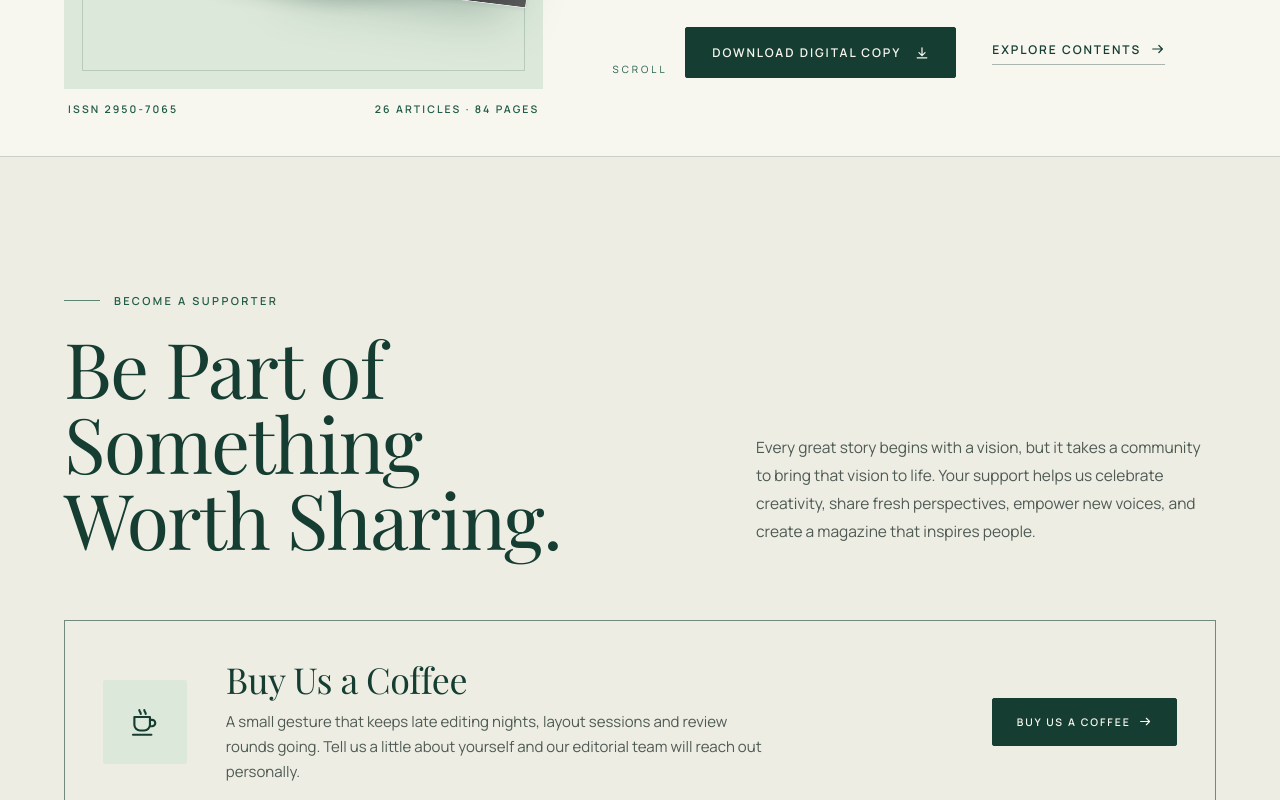
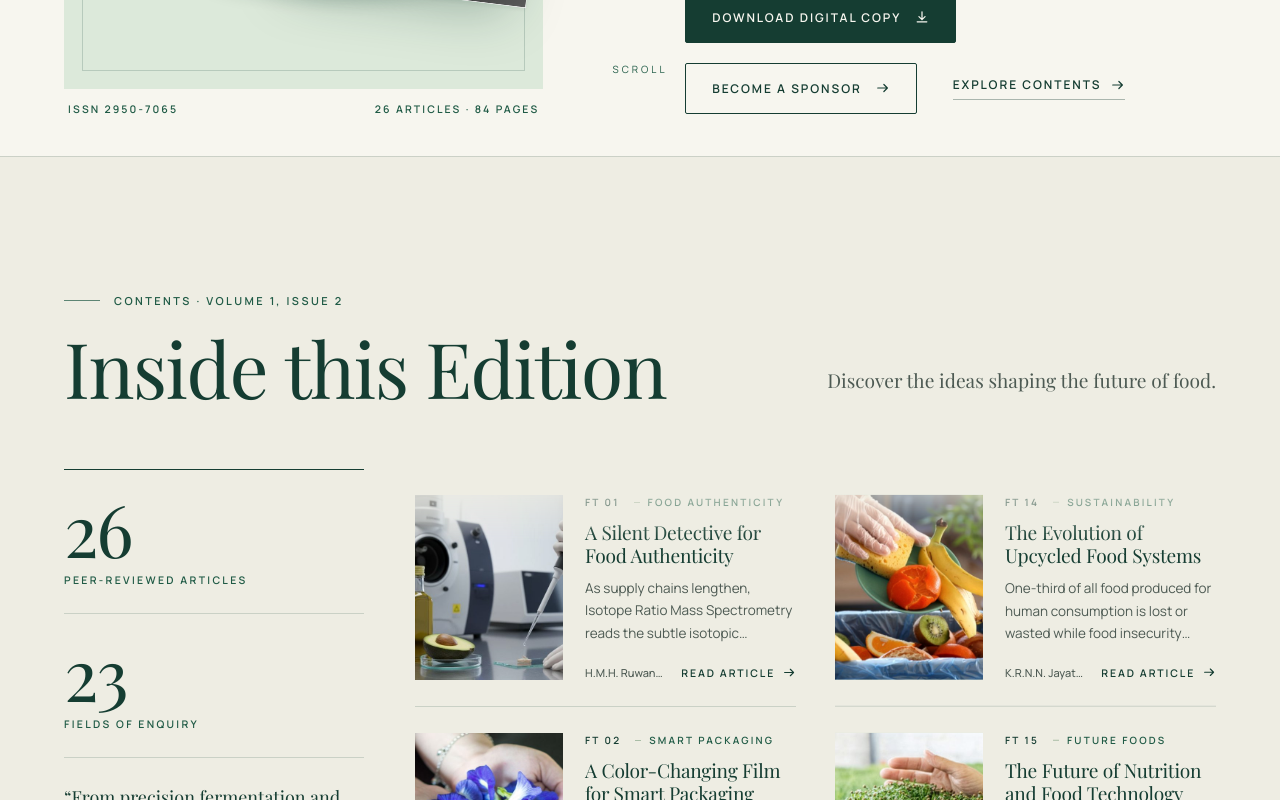
Before and after one commit to Bhanuka10/foodtech-insight, a React (Vite) app in the folder foodtech-insight/: page / in a window 1280 px wide. Shown: the part 680-1480 px from the top of the page. Built offline with nearby package versions, Linux system fonts and the light colour scheme; a web font is replaced by a local one.

Commit message:
sponser adjustment

```diff
--- a/foodtech-insight/src/Componnents/Hero/Hero.jsx
+++ b/foodtech-insight/src/Componnents/Hero/Hero.jsx
@@ -80,6 +80,9 @@ function Hero() {
             <a className="btn" href={magazine.pdf} download>
               Download Digital Copy <ArrowDown />
             </a>
+            <a className="btn btn--ghost" href="#support">
+              Become a Sponsor <ArrowRight />
+            </a>
             <a className="link-arrow" href="#contents">
               Explore Contents <ArrowRight />
             </a>
--- a/foodtech-insight/src/Componnents/Home/Home.jsx
+++ b/foodtech-insight/src/Componnents/Home/Home.jsx
@@ -19,10 +19,10 @@ function Home() {
         <Navbar />
         <main>
           <Hero />
-          <Support />
           <Contents />
           <About />
           <Team />
+          <Support />
         </main>
         <Footer />
       </div>
--- a/foodtech-insight/src/Componnents/Navbar/Navbar.jsx
+++ b/foodtech-insight/src/Componnents/Navbar/Navbar.jsx
@@ -4,10 +4,10 @@ import './Navbar.css'
 
 const links = [
   { label: 'Home', href: '#home' },
-  { label: 'Support', href: '#support' },
   { label: 'Contents', href: '#contents' },
   { label: 'About', href: '#about' },
   { label: 'Contributors', href: '#contributors' },
+  { label: 'Support', href: '#support' },
 ]
 
 function Navbar() {
--- a/foodtech-insight/src/data/support.js
+++ b/foodtech-insight/src/data/support.js
@@ -9,10 +9,10 @@ export const support = {
   endpoint: 'https://script.google.com/macros/s/AKfycbynwQGQ2i5fkv9ZvdnCoFmPaKf6zxzMP79BAyftws5TlgoHJSpz3qAUAt7ozCz8PJHv/exec',
   options: [
     {
-      id: 'coffee', icon: 'coffee', title: 'Buy Us a Coffee',
+      id: 'sponsor', icon: 'handshake', title: 'Become a Sponsor',
       description:
-        'A small gesture that keeps late editing nights, layout sessions and review rounds going. Tell us a little about yourself and our editorial team will reach out personally.',
-      cta: 'Buy us a coffee', featured: true,
+        'Partner with the magazine as an individual or organisation and be recognised across our editions and events. Tell us a little about yourself and our editorial team will reach out personally.',
+      cta: 'Become a sponsor', featured: true,
     },
   ],
   preferences: [
```
